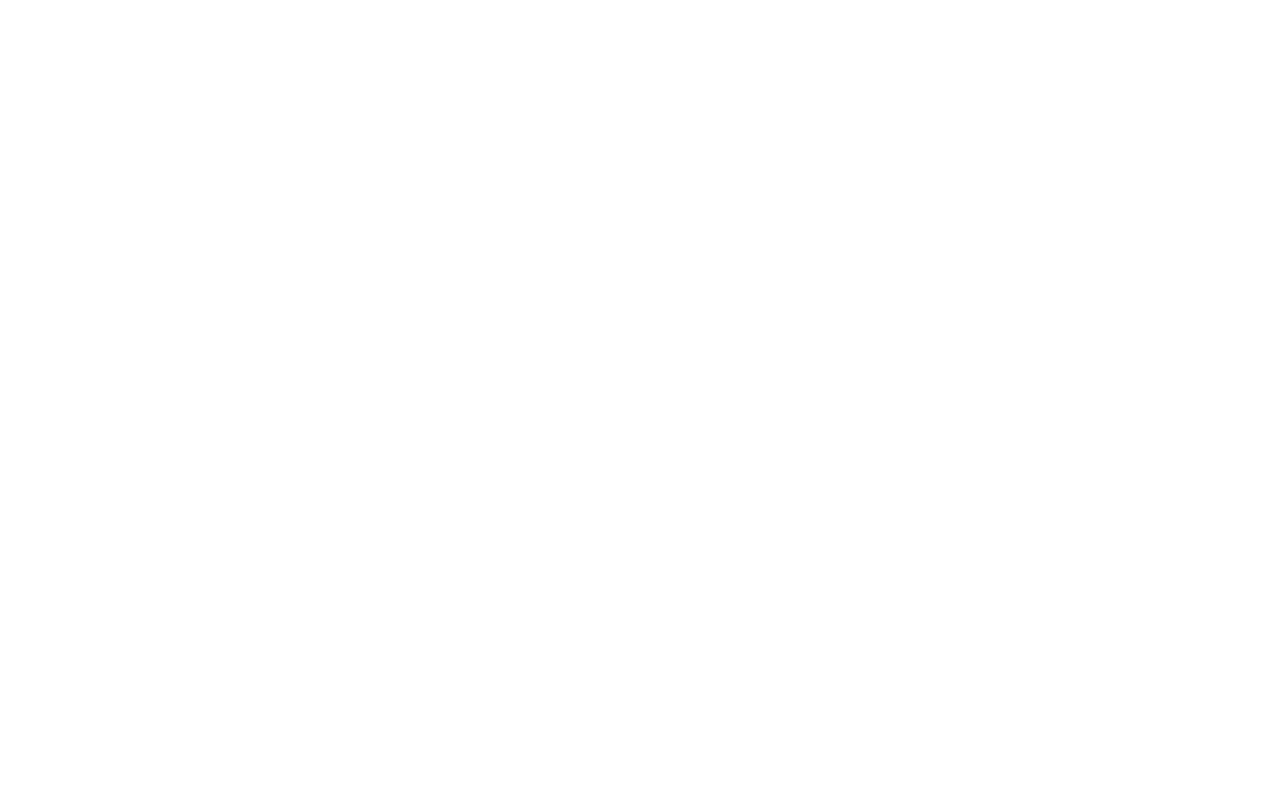
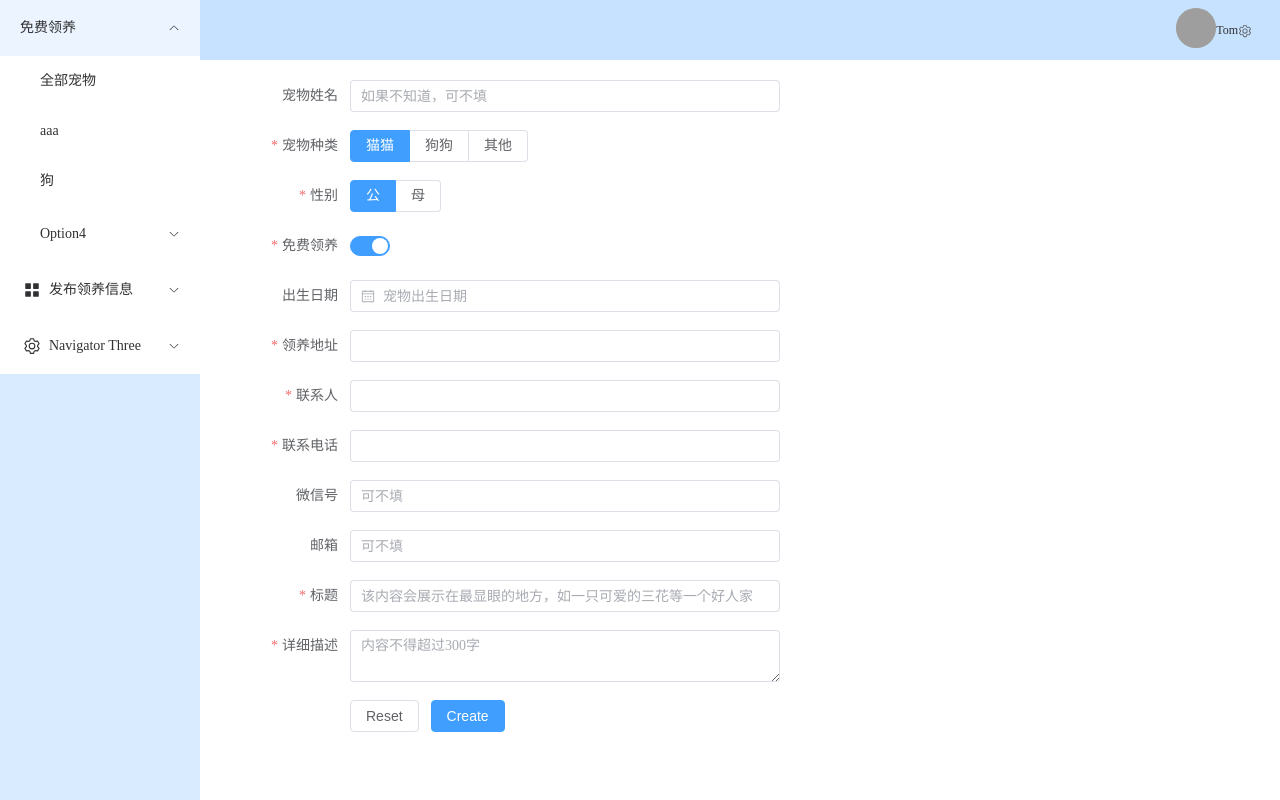
Before and after one commit to Yang-cb/pet-adoption-frontend, a Vue app: page /index/publishAdopt in a window 1280 px wide. Before the commit this address had no page. Built offline with nearby package versions, Linux system fonts and the light colour scheme; grey boxes are pictures that could not be loaded.

Commit message:
基本完成发布宠物布告

```diff
--- a/index.html
+++ b/index.html
@@ -5,7 +5,7 @@
   <meta charset="UTF-8">
   <link rel="icon" href="/favicon.ico">
   <meta name="viewport" content="width=device-width, initial-scale=1.0">
-  <title>Vite App</title>
+  <title>宠物领养</title>
   <style>
     body {
       margin: 0;
--- a/src/router/auth-router.js
+++ b/src/router/auth-router.js
@@ -31,13 +31,17 @@
             component: () => import('@/views/Index.vue'),
             children: [
                 {
-                    path: 'showAll',
+                    path: 'allPet',
                     name: '展示全部',
-                    component: () => import('@/views/index/ShowAllPage.vue')
+                    component: () => import('@/views/index/AllPetPage.vue')
                 },{
                     path: 'main2',
                     name: '',
                     component: () => import('@/views/index/Main2.vue')
+                },{
+                    path: 'publishAdopt',
+                    name: '发布宠物领养信息',
+                    component: () => import('@/views/index/PublishAdoptPage.vue')
                 },
             ]
         }
--- a/src/views/Index.vue
+++ b/src/views/Index.vue
@@ -15,8 +15,9 @@
 </script>
 
 <template>
+    <div style="height: 100vh; ">
         <!-- 外层容器。当子元素中包含<el-header>时，全部子元素会垂直上下排列，否则会水平左右排列。 -->
-    <el-container class="layout-container-demo" style="height: 500px">
+        <el-container class="layout-container-demo" style="height: 100vh">
             <!-- 侧边栏容器 -->
             <el-aside width="200px">
                 <!-- 滚动条 -->
@@ -24,14 +25,10 @@
                     <!-- 根据index默认打开哪个menu -->
                     <el-menu :default-openeds="['1']" @select="menuClick">
                         <el-sub-menu index="1">
-                        <template #title>
-                            <el-icon>
-                                <message />
-                            </el-icon>Navigator One
-                        </template>
-                        <el-menu-item index="/index/showAll">免费领养</el-menu-item>
-                        <el-menu-item index="/index/main2">Option 2</el-menu-item>
-                        <el-menu-item index="1-3">Option 3</el-menu-item>
+                            <template #title>免费领养</template>
+                            <el-menu-item index="/index/allPet">全部宠物</el-menu-item>
+                            <el-menu-item>aaa</el-menu-item>
+                            <el-menu-item index="1-3">狗</el-menu-item>
                             <el-sub-menu index="1-4">
                                 <template #title>Option4</template>
                                 <el-menu-item index="1-4-1">Option 4-1</el-menu-item>
@@ -39,20 +36,10 @@
                         </el-sub-menu>
                         <el-sub-menu index="2">
                             <template #title>
-                            <el-icon><icon-menu /></el-icon>Navigator Two
+                                <el-icon><icon-menu /></el-icon>发布领养信息
                             </template>
-                        <el-menu-item-group>
-                            <template #title>Group 1</template>
-                            <el-menu-item index="2-1">Option 1</el-menu-item>
-                            <el-menu-item index="2-2">Option 2</el-menu-item>
-                        </el-menu-item-group>
-                        <el-menu-item-group title="Group 2">
-                            <el-menu-item index="2-3">Option 3</el-menu-item>
-                        </el-menu-item-group>
-                        <el-sub-menu index="2-4">
-                            <template #title>Option 4</template>
-                            <el-menu-item index="2-4-1">Option 4-1</el-menu-item>
-                        </el-sub-menu>
+                            <el-menu-item index="/index/publishAdopt">求抱走</el-menu-item>
+                            <el-menu-item index="2-2">想领养</el-menu-item>
                         </el-sub-menu>
                         <el-sub-menu index="3">
                             <template #title>
@@ -112,6 +99,7 @@
                 </el-main>
             </el-container>
         </el-container>
+    </div>
 </template>
 
 <style scoped>
--- a/src/views/index/ShowAllPage.vue
+++ b/src/views/index/AllPetPage.vue
@@ -11,23 +11,29 @@
           <!-- 介绍 -->
           <div style="flex: 1;">
             <h4>{{ pet.title }}</h4>
+            <!-- 时间 -->
+            <el-text>
+              <el-icon>
+                <Calendar />
+              </el-icon>
+              {{ pet.gmtCreate }}
+            </el-text>
             <div style="width: 200px;">
-              <!-- 时间 -->
-              <el-text translate>
-                {{ pet.gmtCreate }}
+              <!-- 地址 -->
+              <el-text truncated>
+                <el-icon>
+                  <Location />
+                </el-icon>
+                {{ pet.location }}
               </el-text>
-              <!-- 地址 -->
-              <el-row>
-                <el-text truncated>
-                  {{ pet.location }}
-                </el-text>
-              </el-row>
-
+            </div>
+            <div style="width: 300px;">
               <!-- 详细介绍 -->
               <el-text truncated>
                 {{ pet.text }}
               </el-text>
             </div>
+
           </div>
         </a>
       </li>
@@ -38,11 +44,10 @@
 <script setup>
 import { ref } from 'vue'
 import axios from 'axios'
-
+import { Calendar, Location } from '@element-plus/icons-vue'
 const petList = ref([])
 
 axios.get('/api/pet/getAll').then(res => {
-  ElMessage.success(`已发送请求`)
   petList.value = res.data.data;
 }).catch(err => {
   ElMessage.error(err)
--- /dev/null
+++ b/src/views/index/PublishAdoptPage.vue
@@ -0,0 +1,207 @@
+<!-- 发布宠物领养信息 -->
+<template>
+  <div style="margin: 20px 500px 0px 0px;">
+    <el-form ref="ruleFormRef" :model="ruleForm" :rules="rules" label-width="150px" class="demo-ruleForm" :size="formSize"
+      status-icon>
+      <el-form-item label="宠物姓名">
+        <el-input v-model="ruleForm.petName" placeholder="如果不知道，可不填" />
+      </el-form-item>
+      <el-form-item label="宠物种类" prop="petType">
+        <el-radio-group v-model="ruleForm.petType">
+          <el-radio-button label="cat">猫猫</el-radio-button>
+          <el-radio-button label="dog">狗狗</el-radio-button>
+          <el-radio-button label="other">其他</el-radio-button>
+        </el-radio-group>
+      </el-form-item>
+      <el-form-item label="性别" prop="sex">
+        <el-radio-group v-model="ruleForm.sex">
+          <el-radio-button label="1">公</el-radio-button>
+          <el-radio-button label="0">母</el-radio-button>
+        </el-radio-group>
+      </el-form-item>
+      <el-form-item label="免费领养" prop="isFree" required>
+        <!-- 状态为on时为1，状态为off时为0 -->
+        <el-switch v-model="ruleForm.isFree" active-value="1" inactive-value="0" />
+      </el-form-item>
+      <el-form-item label="出生日期" prop="birthdate">
+        <el-date-picker v-model="ruleForm.birthdate" type="date" placeholder="宠物出生日期" style="width: 100%" />
+      </el-form-item>
+      <el-form-item label="领养地址" prop="location">
+        <el-input v-model="ruleForm.location" />
+      </el-form-item>
+      <el-form-item label="联系人" prop="contactsName">
+        <el-input v-model="ruleForm.contactsName" />
+      </el-form-item>
+      <el-form-item label="联系电话" prop="contactsPhone">
+        <el-input v-model="ruleForm.contactsPhone" />
+      </el-form-item>
+      <el-form-item label="微信号" prop="contactsWechat">
+        <el-input v-model="ruleForm.contactsWechat" placeholder="可不填" />
+      </el-form-item>
+      <el-form-item label="邮箱" prop="contactsEmail">
+        <el-input v-model="ruleForm.contactsEmail" placeholder="可不填" />
+      </el-form-item>
+      <el-form-item label="标题" prop="title">
+        <el-input v-model="ruleForm.title" placeholder="该内容会展示在最显眼的地方，如一只可爱的三花等一个好人家" />
+      </el-form-item>
+      <el-form-item label="详细描述" prop="text">
+        <el-input v-model="ruleForm.text" :autosize="{ minRows: 2, maxRows: 4 }" type="textarea"
+          placeholder="内容不得超过300字" />
+      </el-form-item>
+      <el-form-item>
+        <el-button @click="resetForm(ruleFormRef)">Reset</el-button>
+        <el-button type="primary" @click="submitForm(ruleFormRef)">
+          Create
+        </el-button>
+      </el-form-item>
+    </el-form>
+  </div>
+</template>
+
+<script lang="ts" setup>
+import { reactive, ref } from 'vue'
+import { ElMessage, type FormInstance, type FormRules } from 'element-plus'
+import { get, post } from "@/utils/request.js";
+
+interface RuleForm {
+  petName: string
+  petType: string
+  sex: string
+  isFree: string
+  birthdate: string
+  location: string
+  contactsName: string
+  contactsPhone: string
+  contactsWechat: string
+  contactsEmail: string
+  title: string
+  text: string
+}
+
+const formSize = ref('default')
+const ruleFormRef = ref<FormInstance>()
+const ruleForm = reactive<RuleForm>({
+  petName: '', // 宠物姓名
+  petType: 'cat', // 宠物种类
+  sex: '1', // 宠物性别
+  isFree: '1', // 是否免费
+  birthdate: '', // 出生日期
+  location: '', //领养地址
+  contactsName: '', // 联系人
+  contactsPhone: '',  // 电话
+  contactsWechat: '', // 微信
+  contactsEmail: '', // 邮箱
+  title: '', // 标题
+  text: '' // 详细描述
+})
+
+
+const rules = reactive<FormRules<RuleForm>>({
+  petType: [
+    {
+      required: true,
+      message: '请选择种类',
+      trigger: 'change',
+    },
+  ],
+  sex: [
+    {
+      required: true,
+      message: '请选择性别',
+      trigger: 'change',
+    },
+  ],
+  birthdate: [
+    {
+      type: 'date',
+      message: '请输入出生日期',
+      trigger: 'change',
+    },
+    {
+      type: 'date',
+      message: '请输入正确的出生日期',
+      trigger: 'blur'
+    }
+  ],
+  location: [
+    {
+      required: true,
+      message: '请输入领养地址',
+      trigger: 'blur',
+    },
+  ],
+  contactsName: [
+    {
+      required: true,
+      message: '请输入联系人',
+      trigger: 'blur',
+    },
+  ],
+  contactsPhone: [
+    { required: true, message: '请输入手机号', trigger: 'blur', },
+    {}
+  ],
+  contactsWechat: [
+    {
+      message: '请输入领养地址',
+      trigger: 'blur',
+    },
+  ],
+  contactsEmail: [
+    {
+      type: 'email',
+      message: '请输入合法的电子邮件地址',
+      trigger: ['blur']
+    }
+  ],
+  title: [
+    {
+      required: true,
+      message: '请输入标题',
+      trigger: 'blur',
+    },
+  ],
+  text: [
+    {
+      required: true,
+      message: '标题',
+      trigger: 'blur',
+    },
+  ],
+})
+
+// 提交表单
+const submitForm = async (formEl: FormInstance | undefined) => {
+  if (!formEl) return
+  await formEl.validate((valid) => {
+    if (valid) {
+      post('/api/pet/publishBulletin', {
+        type: 'away',
+        petName: ruleForm.petName,
+        petType: ruleForm.petType,
+        sex: ruleForm.sex,
+        isFree: ruleForm.isFree,
+        birthdate: ruleForm.birthdate,
+        location: ruleForm.location,
+        contactsName: ruleForm.contactsName,
+        contactsPhone: ruleForm.contactsPhone,
+        contactsWechat: ruleForm.contactsWechat,
+        contactsEmail: ruleForm.contactsEmail,
+        title: ruleForm.title,
+        text: ruleForm.text
+      }, () => {
+        ElMessage.success('发布成功')
+      })
+    } else {
+      ElMessage.warning('请完整填写表单内容')
+    }
+  })
+}
+
+// 重置表单数据
+const resetForm = (formEl: FormInstance | undefined) => {
+  if (!formEl) return
+  formEl.resetFields()
+}
+
+</script>
```
Lines whose indentation alone changed are shown as unchanged.
